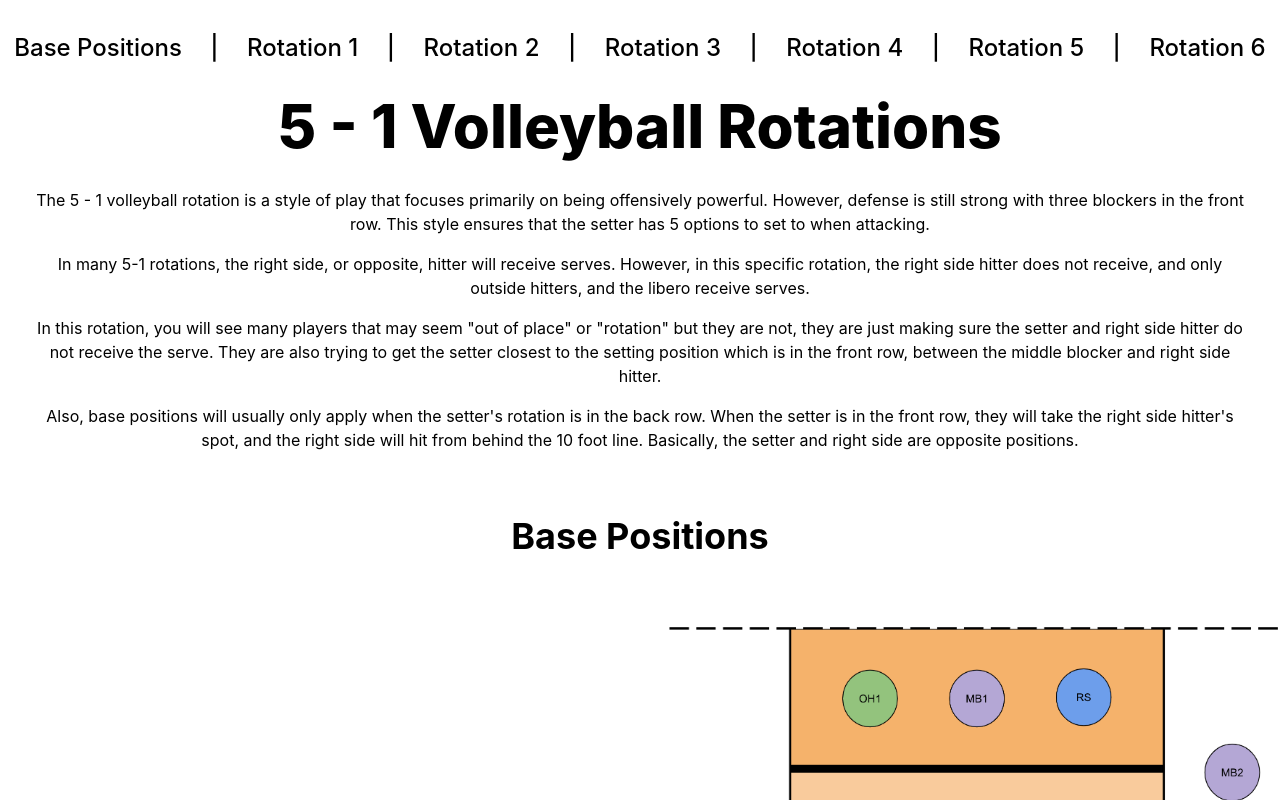
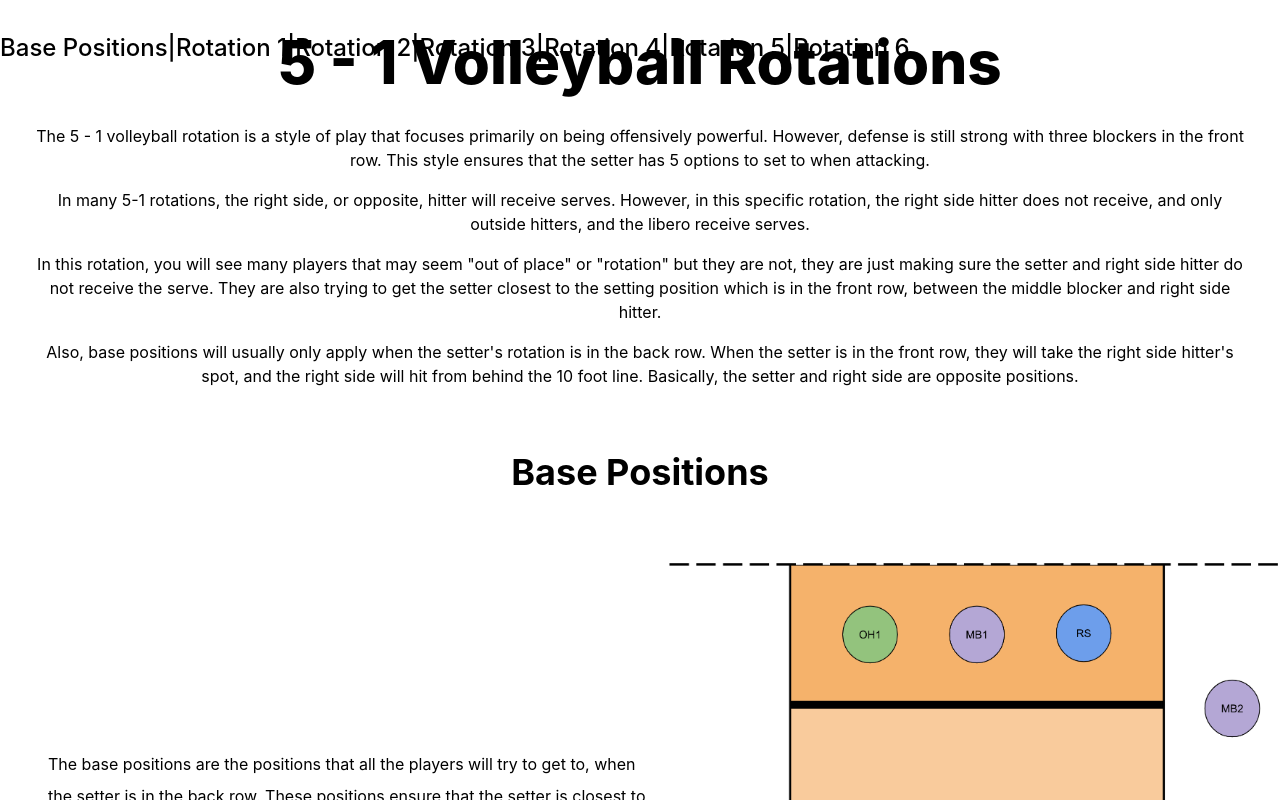
Before and after one commit to Prest0nY/VolleyballRotations, a React (Create React App) app in the folder vballrotations/: page / in a window 1280 px wide. Shown: the top 800 px of the page. Built offline with nearby package versions, Linux system fonts and the light colour scheme.

Commit message:
Update Navbar.js

```diff
--- a/vballrotations/src/Navbar.js
+++ b/vballrotations/src/Navbar.js
@@ -5,9 +5,9 @@ import { Link, animateScroll as scroll} from "react-scroll"
 function Navbar () {
     return(
 
-        // <nav className="fixed inline-block mr-20px">
-        <nav>
-            <div className="flex justify-around pt-8 text-2xl font-medium">
+        <nav className="fixed top-0 inline-block mr-20px">
+        {/* <nav> */}
+            <div className=" flex justify-around pt-8 text-2xl font-medium">
                 <div>
                     <Link
                     activeClass="active"
```
